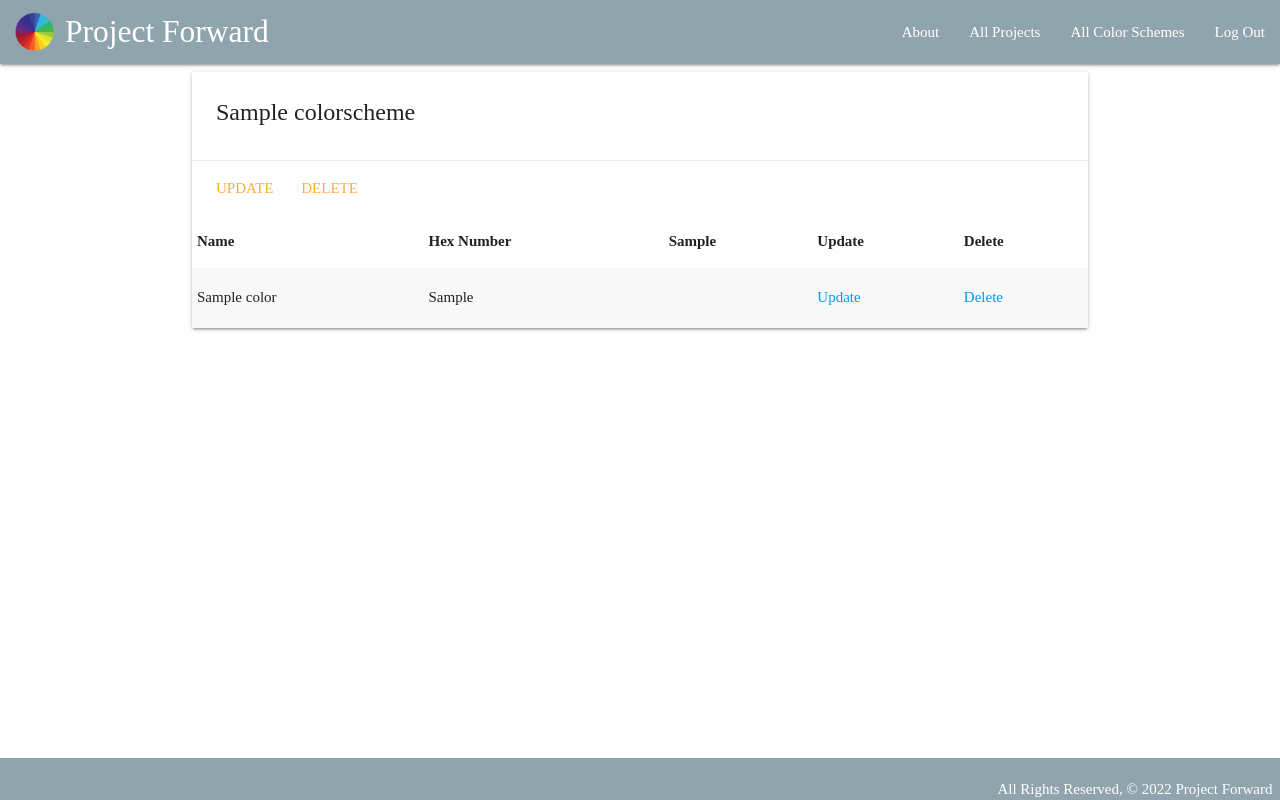
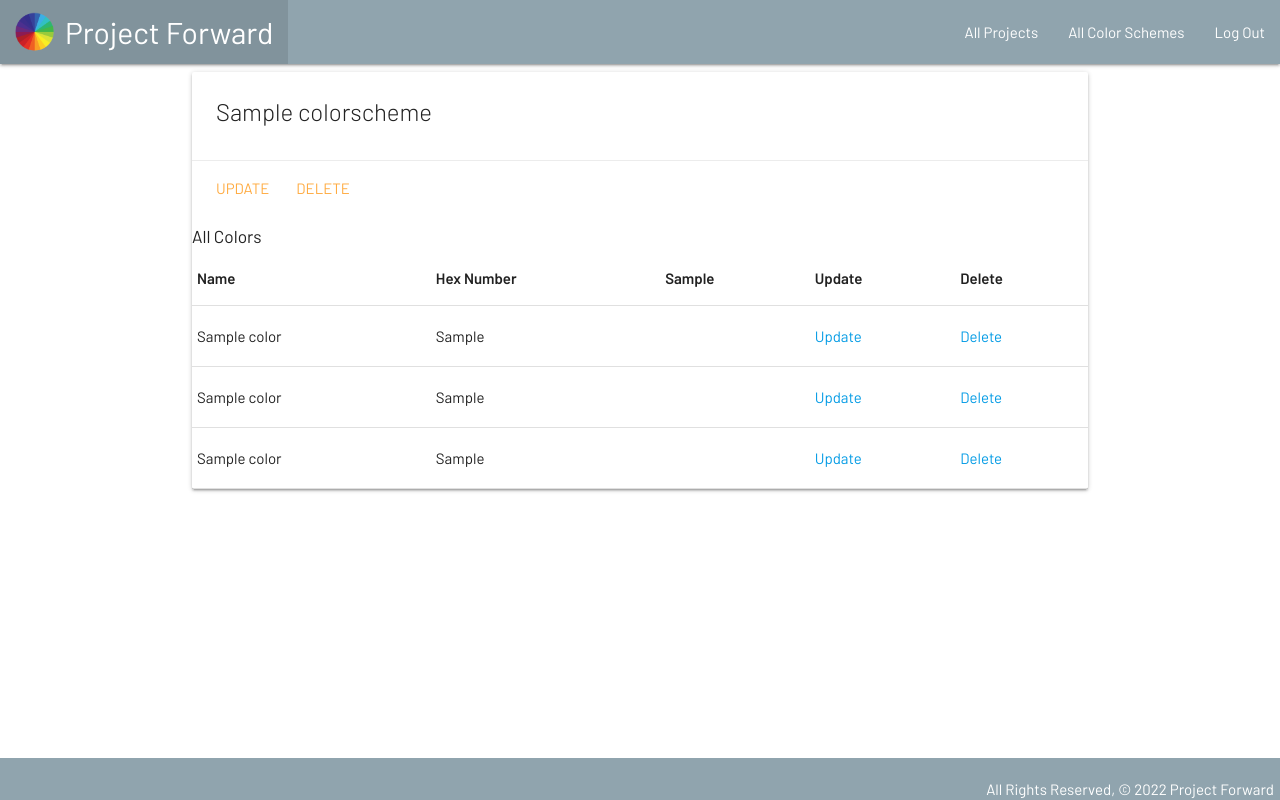
Before and after one commit to laurakelly1/project-forward, a Django app: page /colors/scheme/1/ in a window 1280 px wide. Run offline with Django 4.2, Linux system fonts and the light colour scheme; a user stored in the database is signed in; tables that the repository leaves empty hold one stand-in row (values such as "Sample post").

Commit message:
Updates to color scheme model

```diff
--- a/main_app/forms.py
+++ b/main_app/forms.py
@@ -4,11 +4,13 @@
 class ColorSchemeForm(ModelForm):
     class Meta:
         model = ColorScheme
-        fields = ['name', 'color']
+        fields = ['name', 'background', 'heading', 'color']
 
     def __init__(self, *args, **kwargs):
         user = kwargs.pop('user', None)
         super(ColorSchemeForm, self).__init__(*args, **kwargs)
+        self.fields['background'].queryset = Color.objects.filter(user=user)
+        self.fields['heading'].queryset = Color.objects.filter(user=user)
         self.fields['color'].queryset = Color.objects.filter(user=user)
 
 class ProjectsForm(ModelForm):
--- a/main_app/models.py
+++ b/main_app/models.py
@@ -19,7 +19,9 @@
 
 class ColorScheme(models.Model):
     name = models.CharField(max_length=100)
-    color = models.ManyToManyField(Color, blank=True)
+    background = models.ManyToManyField(Color, blank=True, related_name='background')
+    heading = models.ManyToManyField(Color, blank=True, related_name='heading')
+    color = models.ManyToManyField(Color, blank=True, related_name='color')
 
     user = models.ForeignKey(User, on_delete=models.CASCADE)
 
--- a/main_app/static/css/style.css
+++ b/main_app/static/css/style.css
@@ -9,14 +9,17 @@
   display: flex;
   min-height: 100vh;
   flex-direction: column;
-  font-family: 'Playfair Display', serif;
+  font-family: 'Barlow', sans-serif;
 }
 
 main {
   flex: 1 0 auto;
 }
 /* Navbar */
-
+.nav-heading {
+  margin-left: 50px;
+  font-size: 30px
+}
 .logo {
   display: inline-block;
   height: 60%;
@@ -25,9 +28,6 @@
   position: absolute;
   top: 50%;
   transform: translateY(-50%);
-}
-.brand-logo {
-  margin-left: 50px;
 }
 /* Home page */
 .home-page {
@@ -62,7 +62,11 @@
   height: 20vh;
 }
 .project-preview {
-  height: 100%;
+  display: block;
+}
+.color-tile-line {
+  width: 100%;
+  height: 20px;
 }
 /* Color schemes */
 
@@ -118,3 +122,9 @@
   margin: 0 5px;
   border-radius: 5%;
 }
+
+@media only screen and (max-width: 650px) {
+  .nav-heading {
+    display: none;
+  }
+}
--- a/main_app/templates/about.html
+++ /dev/null
@@ -1,6 +0,0 @@
-{% extends 'base.html' %} {% block content %}
-
-<h1>About Project Forward</h1>
-<p>At Project Forward, we've designed the perfect app to log all your creative tools. Never forget a color code or font
-    name again!</p>
-{% endblock %}
--- a/main_app/templates/base.html
+++ b/main_app/templates/base.html
@@ -11,8 +11,7 @@
     <link rel="stylesheet" type="text/css" href="{% static 'css/style.css' %}" />
     <link rel="preconnect" href="https://fonts.googleapis.com">
     <link rel="preconnect" href="https://fonts.gstatic.com" crossorigin>
-    <link href="https://fonts.googleapis.com/css2?family=Space+Grotesk:wght@300;400;500;600;700&display=swap"
-        rel="stylesheet">
+    <link href="https://fonts.googleapis.com/css2?family=Barlow:ital,wght@0,100;0,200;0,300;0,400;0,500;0,600;1,100;1,200;1,300;1,400;1,500;1,600&display=swap" rel="stylesheet">
     <link rel="shortcut icon" type="image/png" href="{% static 'favicon.ico' %}" />
     <script src="https://cdnjs.cloudflare.com/ajax/libs/materialize/1.0.0/js/materialize.min.js"></script>
 
@@ -20,21 +19,22 @@
 </head>
 
 <body>
-    <header class="navbar-fixed ">
+    <header class="navbar" >
         <nav>
-            <div class="nav-wrapper blue-grey lighten-2">
+            <div class="nav-wrapper blue-grey lighten-2 navbar1">
                 <ul>
                     <li>
                         <a href="/" class="left logo">
                             <img class='logo'
                                 src='https://github.com/laurakelly1/project-forward/blob/main/main_app/static/images/color_wheel.png?raw=true'
                                 alt="color_wheel" />
-                            <div class="left brand-logo">Project Forward</div>
+                            <div class="left nav-heading">Project Forward</div>
+
                         </a>
                     </li>
+
                 </ul>
                 <ul class="right">
-                    <li><a href="{% url 'about' %}">About</a></li>
                     {% if user.is_authenticated %}
                     <li><a href="{% url 'index' %}">All Projects</a></li>
                     <li><a href="{% url 'color_index' %}">All Color Schemes</a></li>
@@ -54,5 +54,11 @@
         </div>
     </footer>
 </body>
+<script>
+    document.addEventListener('DOMContentLoaded', function() {
+    var elems = document.querySelectorAll('.sidenav');
+    var instances = M.Sidenav.init(elems, options);
+  });
 
+</script>
 </html>
--- a/main_app/templates/colors/color_scheme_detail.html
+++ b/main_app/templates/colors/color_scheme_detail.html
@@ -9,8 +9,9 @@
     <a href="{% url 'color_scheme_update' scheme.id %}">Update</a>
     <a href="{% url 'color_scheme_delete' scheme.id %}">Delete</a>
   </div>
-  <table class="striped">
+  <table class="highlight">
     <thead>
+      <h6>All Colors</h6>
       <tr>
         <th>Name</th>
         <th>Hex Number</th>
@@ -20,6 +21,28 @@
       </tr>
     </thead>
     <tbody>
+      {% for color in scheme.background.all %}
+      <tr>
+        <td>{{color.name}}</td>
+        <td>{{color.hex}}</td>
+        <td>
+          <div class='color-tile-sample' style='background-color: {{color.hex}}; width: 30px; height: 30px;'></div>
+        </td>
+        <td><a href="{% url 'color_update' color.id %}">Update</a></td>
+        <td><a href="{% url 'color_delete' color.id %}">Delete</a></td>
+      </tr>
+      {% endfor %}
+      {% for color in scheme.heading.all %}
+      <tr>
+        <td>{{color.name}}</td>
+        <td>{{color.hex}}</td>
+        <td>
+          <div class='color-tile-sample' style='background-color: {{color.hex}}; width: 30px; height: 30px;'></div>
+        </td>
+        <td><a href="{% url 'color_update' color.id %}">Update</a></td>
+        <td><a href="{% url 'color_delete' color.id %}">Delete</a></td>
+      </tr>
+      {% endfor %}
       {% for color in scheme.color.all %}
       <tr>
         <td>{{color.name}}</td>
@@ -33,5 +56,6 @@
       {% endfor %}
     </tbody>
   </table>
+
 </div>
 {% endblock %}
--- a/main_app/templates/main_app/color_confirm_delete.html
+++ b/main_app/templates/main_app/color_confirm_delete.html
@@ -8,6 +8,6 @@
 <form action="" method="POST">
     {% csrf_token %}
     <input type="submit" value="Yes - Delete Please" class="btn blue-grey darken-3" />
-    <a href="{% url 'color_detail' color.id %}">Cancel</a>
+    <a href="{% url 'color_index' %}">Cancel</a>
 </form>
 {% endblock %}
--- a/main_app/templates/main_app/colorscheme_form.html
+++ b/main_app/templates/main_app/colorscheme_form.html
@@ -20,5 +20,9 @@
 <script>
     var selectEl = document.getElementById('id_color');
     M.FormSelect.init(selectEl);
+    var selectEl = document.getElementById('id_heading');
+    M.FormSelect.init(selectEl);
+    var selectEl = document.getElementById('id_background');
+    M.FormSelect.init(selectEl);
 </script>
 {% endblock %}
--- a/main_app/templates/projects/index.html
+++ b/main_app/templates/projects/index.html
@@ -7,7 +7,7 @@
     <div class="card green lighten-2" style="width: 3vw; height: 3vh;"></div>
     <p>Others</p>
 </div>
-<div class="project-cards">
+<div class="project-cards highlight">
     {% for project in projects %}
     {% if project.project_type == 'P' %}
     <div class="card project-card blue lighten-2">
```
Also changed, not shown: main_app/templates/colors/colors_index.html (+7 -1 lines), main_app/templates/main_app/color_form.html (+4 -4 lines), main_app/templates/projects/detail.html (+18 -7 lines), main_app/migrations/0013_colorscheme_background_colorscheme_heading_and_more.py (added). Lines whose indentation alone changed are shown as unchanged.
